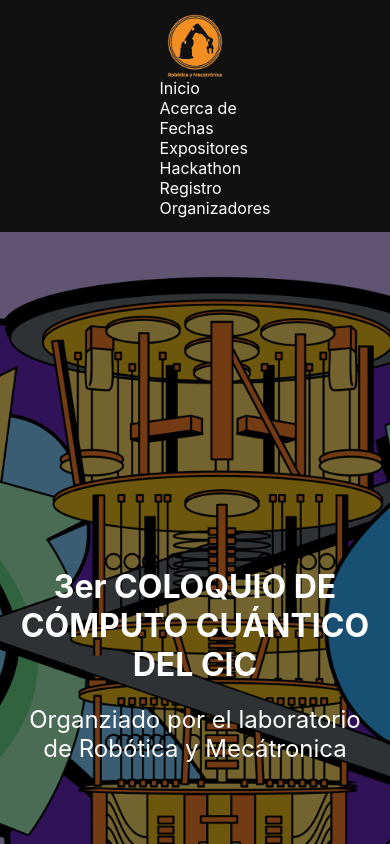
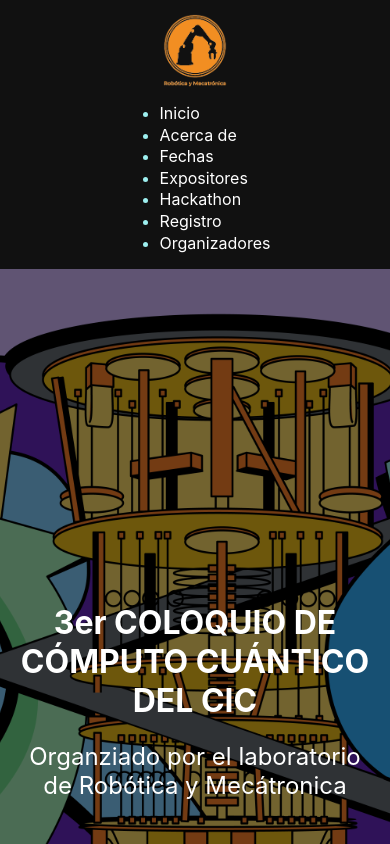
Before and after one commit to Mois-hl/cicEventoReact, a React (Create React App) app: page / in a window 390 px wide. Shown: the top 844 px of the page. Built offline with nearby package versions, Linux system fonts and the light colour scheme; the HTML template or start-up script is replaced by a standard one.

Commit message:
detalles imagenes y navbar

```diff
--- a/src/App.js
+++ b/src/App.js
@@ -67,7 +67,7 @@
               <li>Dr. Ponciano Jorge Escamilla Ambrosio</li>
               <li>Dra. Elsa Rubio Espino</li>
               <li>Dr. Erik Zamora Gómez</li>
-              <li>Dr. Sergio Vidan Beltran</li>
+              <li>Dr. Sergio Vidal Beltrán</li>
             </ul>
             <ul>
               <li style={{ listStyle: 'none', marginBottom: 10 }}><strong>Coordinador adm.: </strong></li>
--- a/src/App.module.css
+++ b/src/App.module.css
@@ -11,6 +11,7 @@
 @media (max-width: 720px) {
   .header{
     background-position: center center;
+    background-attachment: unset;
   }
 }
 
@@ -69,6 +70,12 @@
   background-blend-mode: darken;
   background-attachment: fixed;
   width: 100%;
+}
+
+@media (max-width: 720px) {
+  .prueba{
+    background-attachment: unset;
+  }
 }
 
 .organizadores{
--- a/src/components/navbar/navbar.module.css
+++ b/src/components/navbar/navbar.module.css
@@ -34,6 +34,12 @@
 @media (max-width: 720px) {
   .menu{
     flex-direction: column;
+    margin-top: 1rem;
+    list-style-type: disc;
+    color: #9ef0f0;
+  }
+  .container img{
+    width: 4rem;
   }
 }
 
@@ -65,4 +71,7 @@
   .menu a{
     padding: 0;
   }
+  .menu li{
+    margin-bottom: 0.1rem;
+  }
 }
```
